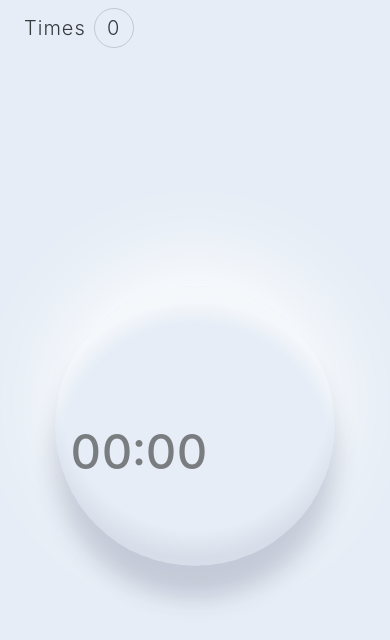
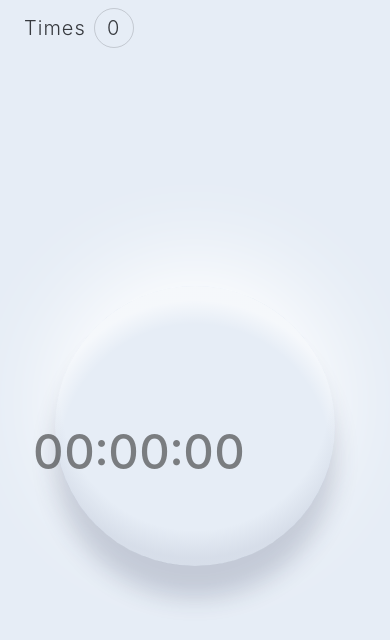
Before and after one commit to mattc50/task-timer, a React Native app: screen / in a window 390 px wide. Shown: the top 640 px of the page. Built offline with nearby package versions, Linux system fonts and the light colour scheme.

Commit message:
hours and conditional time formatting based on length

```diff
--- a/App.tsx
+++ b/App.tsx
@@ -66,8 +66,8 @@ function App(): React.JSX.Element {
 
     if (pressed) {
       interval = setInterval(() => {
-        setTime((time) => time + 6000);
-      }, 10);
+        setTime((time) => time + 1000);
+      }, 1000);
 
       setToastDisplay(false);
 
--- a/src/components/Time.tsx
+++ b/src/components/Time.tsx
@@ -11,6 +11,12 @@ const Time: React.FC<TimeProps> = ({ timeScale, timeOpacity, time }) => {
   return (
     <View style={styles.timeContainer} pointerEvents="none">
       <Animated.View style={[styles.time, { transform: [{ scale: timeScale }] }]}>
+        <Animated.Text style={[
+          styles.text,
+          { opacity: timeOpacity }
+        ]}>
+          {("0" + Math.floor((time / 3600000) % 60)).slice(-2)}:
+        </Animated.Text>
         <Animated.Text style={[
           styles.text,
           { opacity: timeOpacity }
--- a/src/utils/formatTime.ts
+++ b/src/utils/formatTime.ts
@@ -1,5 +1,8 @@
 export const formatTime = (time: any) => {
-  const mins = ("0" + Math.floor((time / 60000) % 60)).slice(-2);
+  const hrs = Math.floor((time / 3600000) % 60)
+  const mins = time > 3600000
+    ? ("0" + Math.floor((time / 60000) % 60)).slice(-2)
+    : Math.floor((time / 60000) % 60)
   const secs = ("0" + Math.floor((time / 1000) % 60)).slice(-2);
-  return `${mins}:${secs}`
+  return `${time > 3600000 ? `${hrs}:` : ""}${mins}:${secs}`
 }
```
